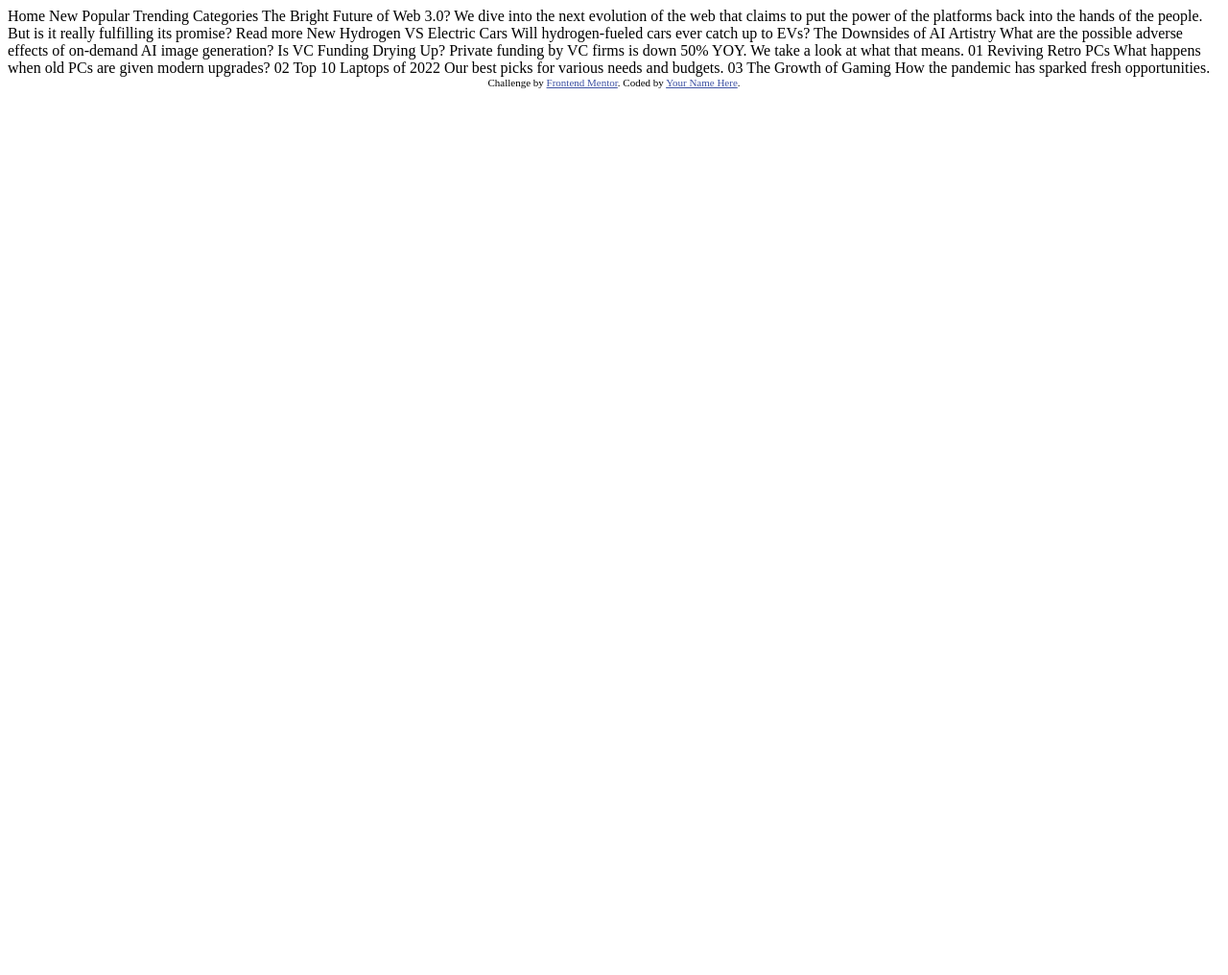
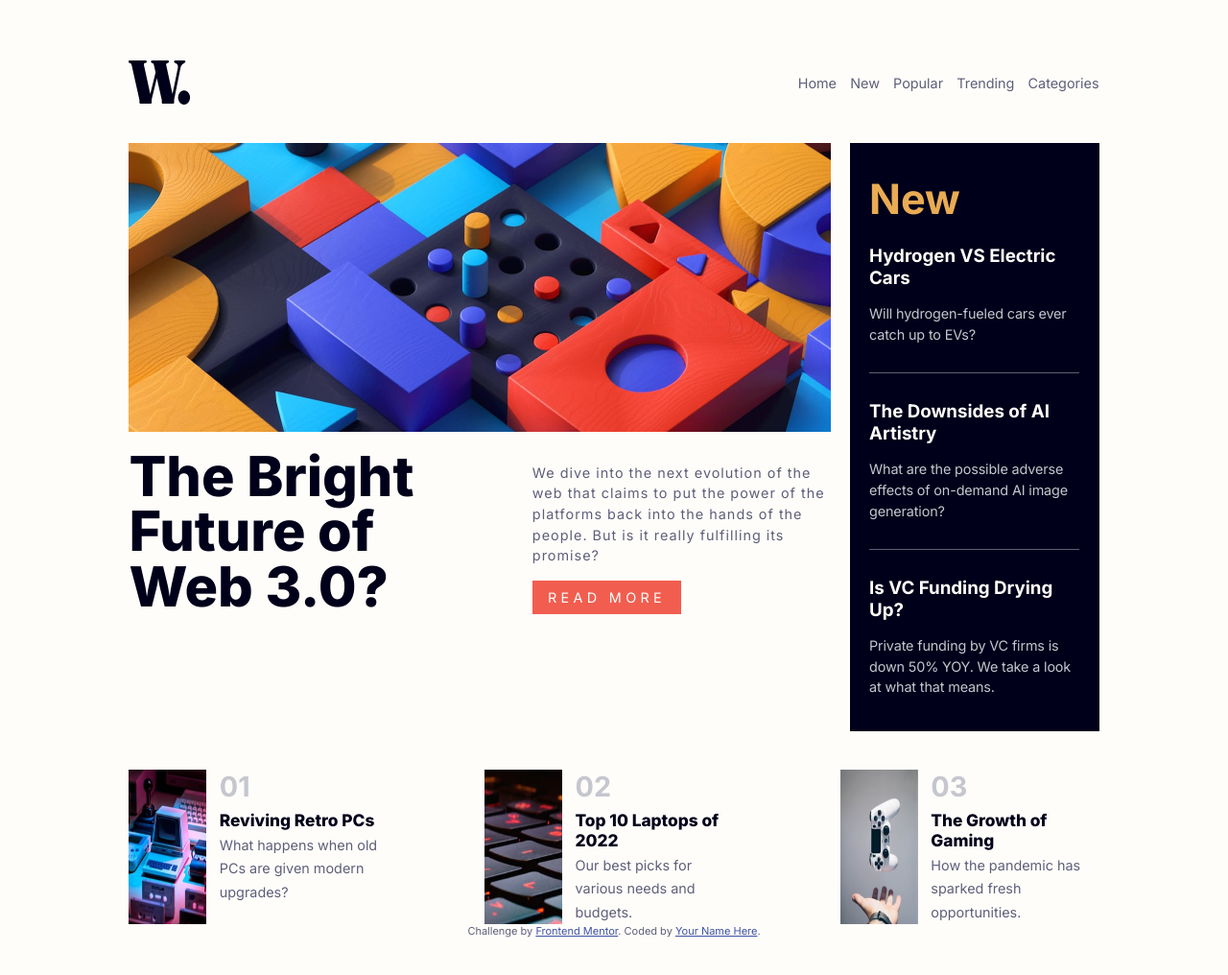
Before and after one commit to chopinex/news-homepage, a plain HTML site: page index.html in a window 1280 px wide. Shown: the whole page at 96% size. Before the commit the page ends 800 px from the top, so only its background shows below. Drawn offline with Linux system fonts and the light colour scheme.

Commit message:
Layout finished

```diff
--- /dev/null
+++ b/css/style.css
@@ -0,0 +1,160 @@
+:root{
+    --off-white: hsl(36, 100%, 99%);
+    --gray-blue: hsl(233, 8%, 79%);
+    --dark-gray-blue: hsl(236, 13%, 42%);
+    --very-dark-blue: hsl(240, 100%, 5%);
+/*Primary*/
+    --soft-orange: hsl(35, 77%, 62%);
+    --soft-red: hsl(5, 85%, 63%);
+}
+
+body{
+    background-color: var(--off-white);
+    font-family: 'Inter', sans-serif;
+    color: var(--dark-gray-blue);
+    font-size: 0.9em;
+}
+
+main{
+    margin: 5% 10%;
+}
+
+header{
+    display: flex;
+    flex-direction: row;
+}
+
+nav{
+    margin-left:auto;
+    width:35%;
+}
+
+nav ul{
+    display:flex;
+    flex-direction: row;
+    list-style-type: none;
+    justify-content: space-between;
+}
+
+article{
+    margin: 4% 0;
+    display: flex;
+    flex-direction: row;
+}
+
+aside {
+    flex:0.9;
+    margin-left: 2%;
+    background-color: var(--very-dark-blue);
+    color: var(--gray-blue);
+    box-sizing: border-box;
+    padding: 2%;
+}
+
+section{
+    flex:3;
+}
+
+section img{
+    width: 100%;
+}
+
+.encabezado{
+    margin-top: 2%;
+    display: flex;
+    flex-direction: row;
+}
+
+.encabezado h1{
+    font-size:4em;
+    font-weight: 800;
+    margin: 0;
+    color: var(--very-dark-blue);
+    flex: 1;
+    line-height: 1em;
+}
+
+.encabezado-desc{
+    margin-left:15%;
+    flex: 1;
+    display: flex;
+    flex-direction: column;
+    justify-content: space-between;
+}
+
+.encabezado-desc p{
+    letter-spacing: 0.07em;
+    line-height: 1.5em;
+}
+
+.boton{
+    text-transform: uppercase;
+    color:var(--off-white);
+    background-color: var(--soft-red);
+    width:40%;
+    padding:3% 5%;
+    text-align: center;
+    letter-spacing: 0.3em;
+}
+
+aside h1{
+    font-size:3em;
+    font-weight: 700;
+    color: var(--soft-orange);
+    margin: 5% 0 10% 0;
+}
+
+aside h2{
+    font-size:1.3em;
+    color:var(--off-white);
+}
+
+aside p{
+    line-height: 1.5;
+    letter-spacing: -0.01em;
+}
+
+hr{
+    height: 0.5px;
+    border-width: 0;
+    background-color: var(--dark-gray-blue);
+    margin: 13% 0;
+}
+
+.more-options{
+    width:100%;
+    display: flex;
+    gap: 10%;
+    /*justify-content: space-between;*/
+}
+
+.more{
+    flex: 1;
+    display:flex;
+}
+
+.more img{
+    width:30%;
+    margin-right:5%;
+}
+.more-text{
+    width:70%;
+}
+
+.more-text h1{
+    color: var(--gray-blue);
+    margin:0 0 4% 0;
+    font-size: 2em;
+}
+
+.more-text h2{
+    color: var(--very-dark-blue);
+    font-size: 1.2em;
+    font-weight: 800;
+    margin: 2% 0;
+}
+
+.more-text p{
+    line-height: 1.7;
+    margin: 0;
+}
--- a/index.html
+++ b/index.html
@@ -5,6 +5,10 @@
   <meta name="viewport" content="width=device-width, initial-scale=1.0"> <!-- displays site properly based on user's device -->
 
   <link rel="icon" type="image/png" sizes="32x32" href="./assets/images/favicon-32x32.png">
+  <link rel="stylesheet" type="text/css" href="./css/style.css">
+  <link rel="preconnect" href="https://fonts.googleapis.com">
+  <link rel="preconnect" href="https://fonts.gstatic.com" crossorigin>
+  <link href="https://fonts.googleapis.com/css2?family=Inter:wght@400;700;800&display=swap" rel="stylesheet">
 
   <title>Frontend Mentor | News homepage</title>
 
@@ -15,46 +19,84 @@
   </style>
 </head>
 <body>
+  <main>
+  <header>
+  <img src="./assets/images/logo.svg" alt="Logo" />
+    <nav>
+      <ul>
+        <li>Home</li>
+        <li>New</li>
+        <li>Popular</li>
+        <li>Trending</li>
+        <li>Categories</li>
+      </ul>
+    </nav>
+  </header>
+  <article>
+    <section>
+      <picture>
+        <source media="(min-width: 410px)" srcset="./assets/images/image-web-3-desktop.jpg">
+        <img src="./assets/images/image-web-3-mobile.jpg">
+      </picture>
+      <div class="encabezado">
+        <h1>The Bright Future of Web 3.0?</h1>
 
-  Home
-  New
-  Popular
-  Trending
-  Categories
-
-  The Bright Future of Web 3.0?
-
+        <div class="encabezado-desc">
+          <p>
             We dive into the next evolution of the web that claims to put the power of the platforms back into the hands of the people.
             But is it really fulfilling its promise?
+          </p>
+          <div class="boton">
+            Read more
+          </div>
+        </div>
+      </div>
+    </section>
+    <aside>
+      <h1>New </h1>
 
-  Read more
-
-  New
-
-  Hydrogen VS Electric Cars
-  Will hydrogen-fueled cars ever catch up to EVs?
-
-  The Downsides of AI Artistry
-  What are the possible adverse effects of on-demand AI image generation?
-
-  Is VC Funding Drying Up?
-  Private funding by VC firms is down 50% YOY. We take a look at what that means.
-
-  01
-  Reviving Retro PCs
-  What happens when old PCs are given modern upgrades?
-
-  02
-  Top 10 Laptops of 2022
-  Our best picks for various needs and budgets.
-
-  03
-  The Growth of Gaming
-  How the pandemic has sparked fresh opportunities.
-
+      <h2>Hydrogen VS Electric Cars</h2>
+      <p>Will hydrogen-fueled cars ever catch up to EVs?</p>
+      <hr />
+      <h2>The Downsides of AI Artistry</h2>
+      <p>What are the possible adverse effects of on-demand AI image generation?</p>
+      <hr />
+      <h2>Is VC Funding Drying Up?</h2>
+      <p>Private funding by VC firms is down 50% YOY. We take a look at what that means.</p>
+    </aside>
+  </article>
+  <footer>
+    <div class="more-options">
+      <div class="more">
+        <img src="./assets/images/image-retro-pcs.jpg" alt="retro PCs">
+        <div class="more-text">
+          <h1>01</h1>
+          <h2>Reviving Retro PCs</h2>
+          <p>What happens when old PCs are given modern upgrades?</p>
+        </div>
+      </div>
+      <div class="more">
+        <img src="./assets/images/image-top-laptops.jpg" alt="top laptops">
+        <div class="more-text">
+          <h1>02</h1>
+          <h2>Top 10 Laptops of 2022</h2>
+          <p>Our best picks for various needs and budgets.</p>
+        </div>
+      </div>
+      <div class="more">
+        <img src="./assets/images/image-gaming-growth.jpg" alt="Gaming growth">
+        <div class="more-text">
+          <h1>03</h1>
+          <h2>The Growth of Gaming</h2>
+          <p>How the pandemic has sparked fresh opportunities.</p>
+        </div>
+      </div>
+    </div>
     <div class="attribution">
       Challenge by <a href="https://www.frontendmentor.io?ref=challenge" target="_blank">Frontend Mentor</a>.
       Coded by <a href="#">Your Name Here</a>.
     </div>
+  </footer>
+  </main>
 </body>
 </html>
```
Also changed, not shown: 1 other file. Lines whose indentation alone changed are shown as unchanged.
